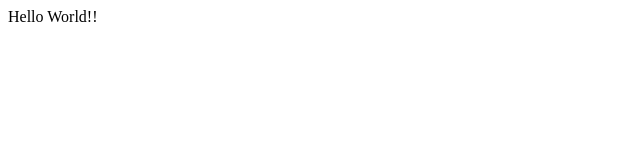
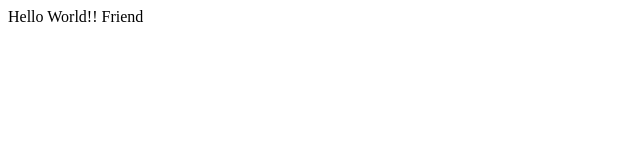
Before and after one commit to artiixes/GitBash, a plain HTML site: page index.html in a window 1280 px wide. Shown: the full height of the page, 0-640 px from the left. Drawn offline with Linux system fonts and the light colour scheme.

Commit message:
zmiany_kolegi

```diff
--- a/index.html
+++ b/index.html
@@ -7,6 +7,6 @@
     <title>Git Tutorial</title>
 </head>
 <body>
-    Hello World!!
+    Hello World!! Friend
 </body>
 </html>
```
